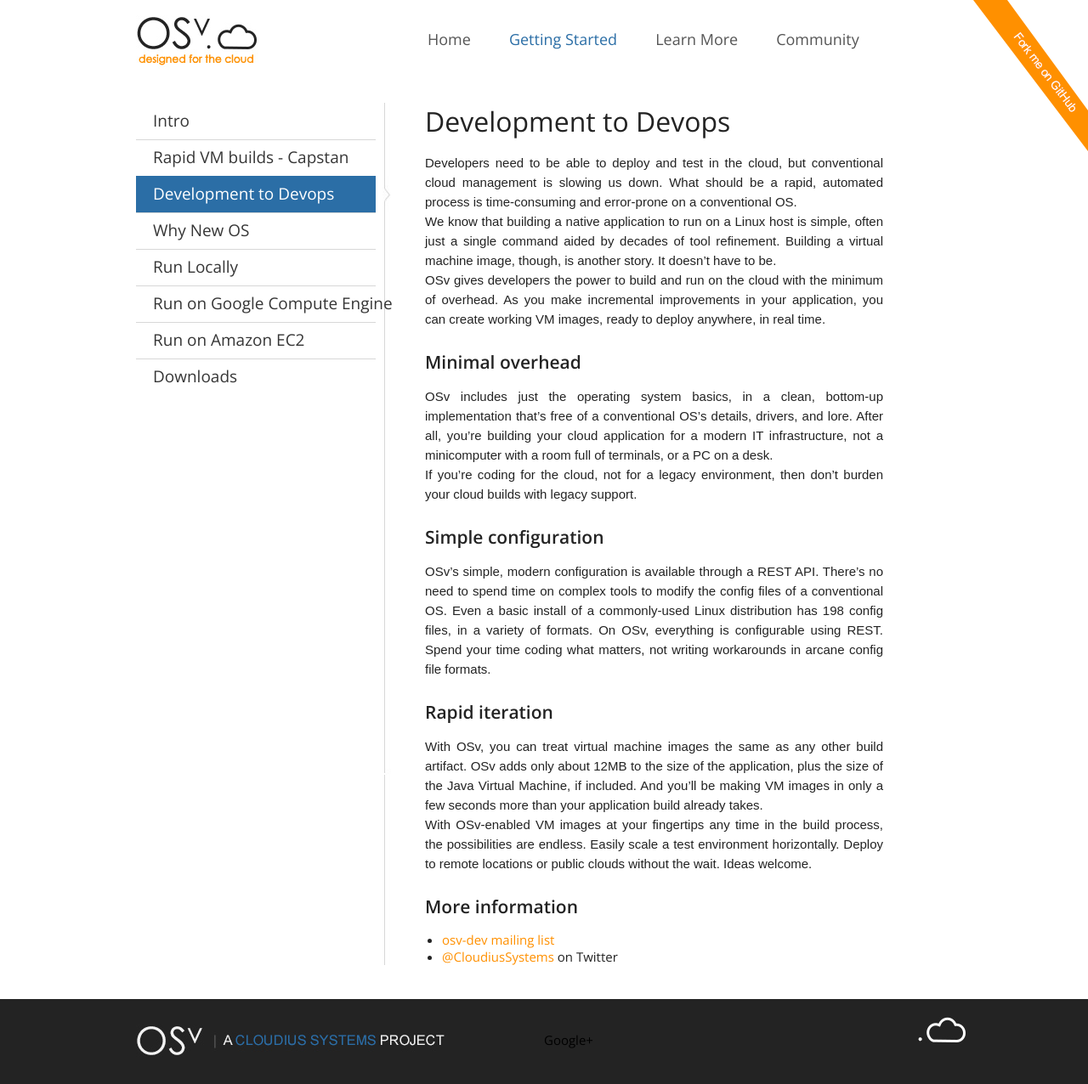
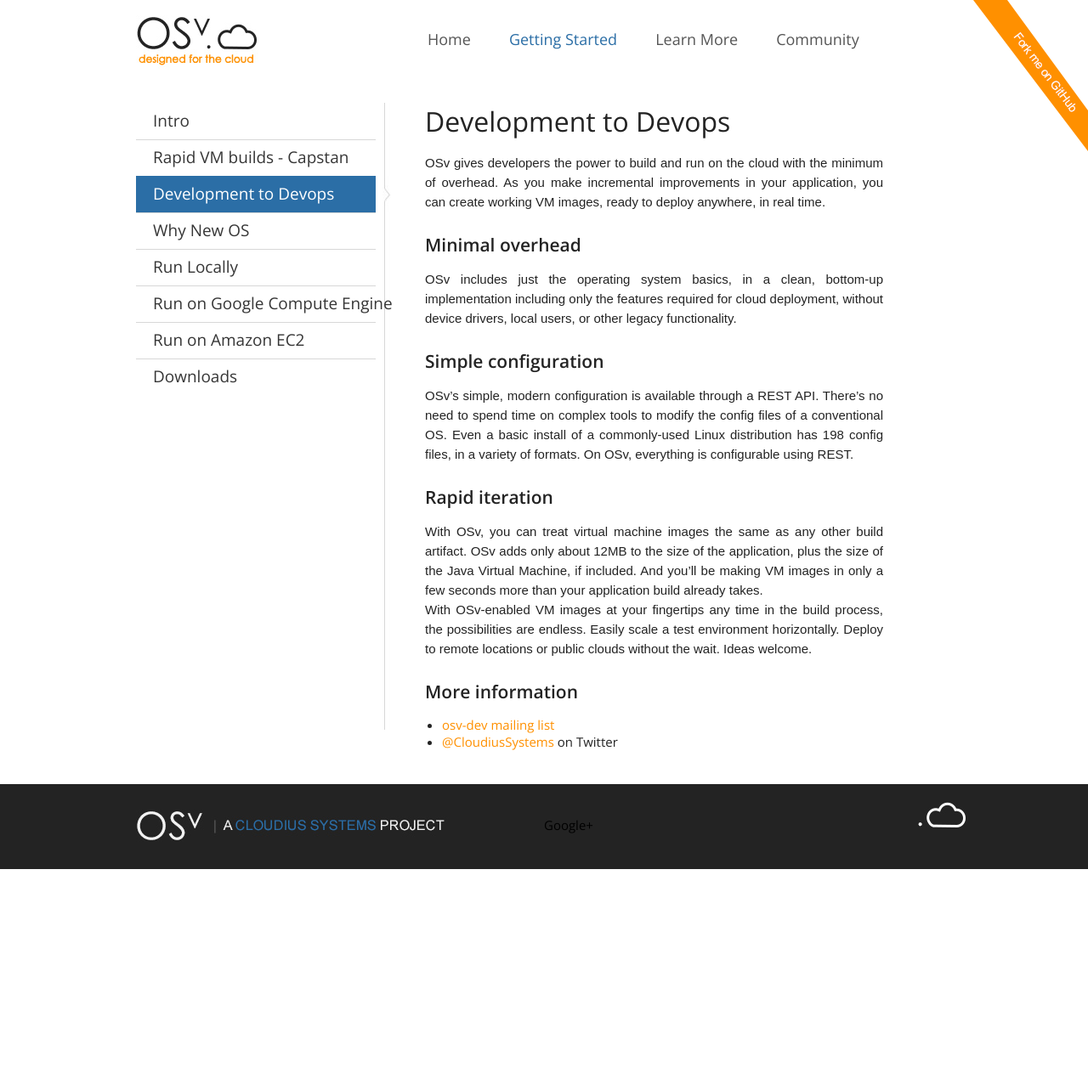
Before and after one commit to osv-io/osv-io.github.io, a Jekyll site: the page built from _posts/started/2014-03-20-develop-to-devops.md, in a window 1280 px wide. Shown: the whole page at 85% size. Built offline with Jekyll 4.4.1, drawn with Linux system fonts in a browser that asks for light colours; after the commit the page ends 1023 px from its top, so only the background shows below that.

Commit message:
Simplify "development to devops" section
Signed-off-by: Don Marti <dmarti@cloudius-systems.com>

```diff
--- a/_posts/started/2014-03-20-develop-to-devops.md
+++ b/_posts/started/2014-03-20-develop-to-devops.md
@@ -6,25 +6,18 @@ show_heading: yes
 nav: started
 ---
 
-Developers need to be able to deploy and test in the cloud, but conventional cloud management is slowing us down.  What should be a rapid, automated process is time-consuming and error-prone on a conventional OS.
-
-We know that building a native application to run on a Linux host is simple, often just a single command aided by decades of tool refinement.  Building a virtual machine image, though, is another story.  It doesn't have to be.
+OSv gives developers the power to build and run on the cloud with the minimum of overhead.  As you make incremental improvements in your application, you can create working VM images, ready to deploy anywhere, in real time.
 
 <!--more-->
 
-OSv gives developers the power to build and run on the cloud with the minimum of overhead.  As you make incremental improvements in your application, you can create working VM images, ready to deploy anywhere, in real time.
-
-
 ## Minimal overhead
 
-OSv includes just the operating system basics, in a clean, bottom-up implementation that's free of a conventional OS's details, drivers, and lore.  After all, you're building your cloud application for a modern IT infrastructure, not a minicomputer with a room full of terminals, or a PC on a desk.
-
-If you're coding for the cloud, not for a legacy environment, then don't burden your cloud builds with legacy support.
+OSv includes just the operating system basics, in a clean, bottom-up implementation including only the features required for cloud deployment, without device drivers, local users, or other legacy functionality.
 
 
 ## Simple configuration
 
-OSv's simple, modern configuration is available through a REST API.  There's no need to spend time on complex tools to modify the config files of a conventional OS.  Even a basic install of a commonly-used Linux distribution has 198 config files, in a variety of formats.  On OSv, everything is configurable using REST.  Spend your time coding what matters, not writing workarounds in arcane config file formats.
+OSv's simple, modern configuration is available through a REST API.  There's no need to spend time on complex tools to modify the config files of a conventional OS.  Even a basic install of a commonly-used Linux distribution has 198 config files, in a variety of formats.  On OSv, everything is configurable using REST.
 
 
 ## Rapid iteration
```
